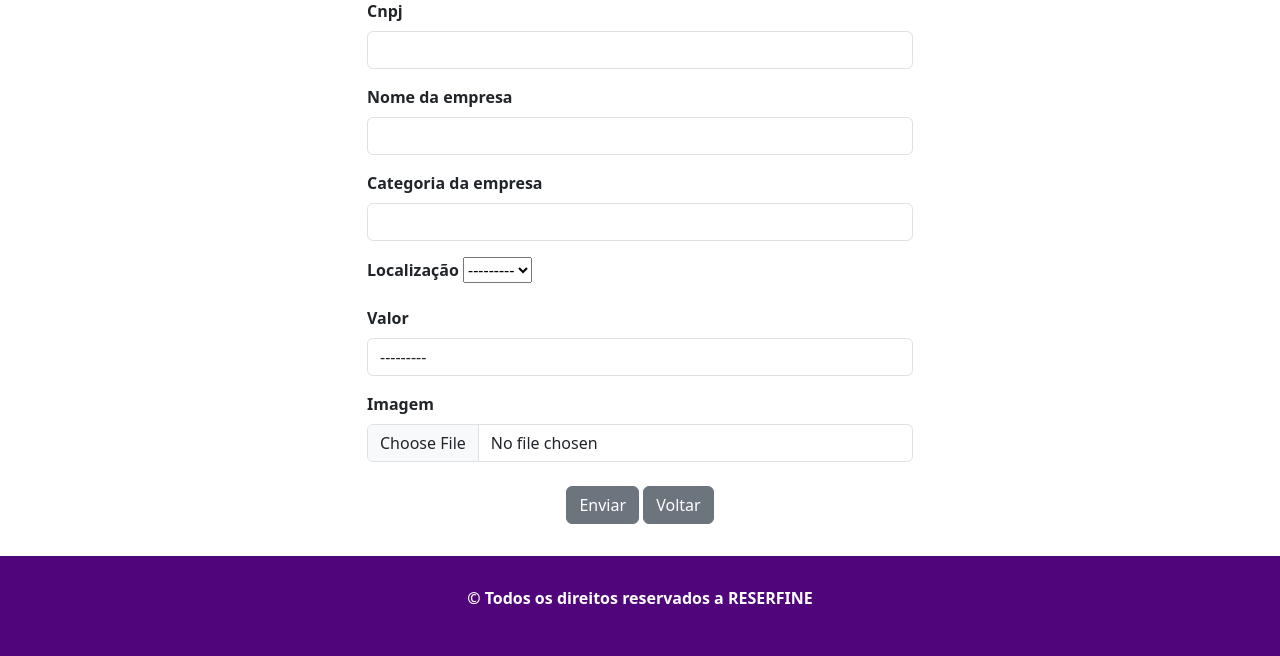
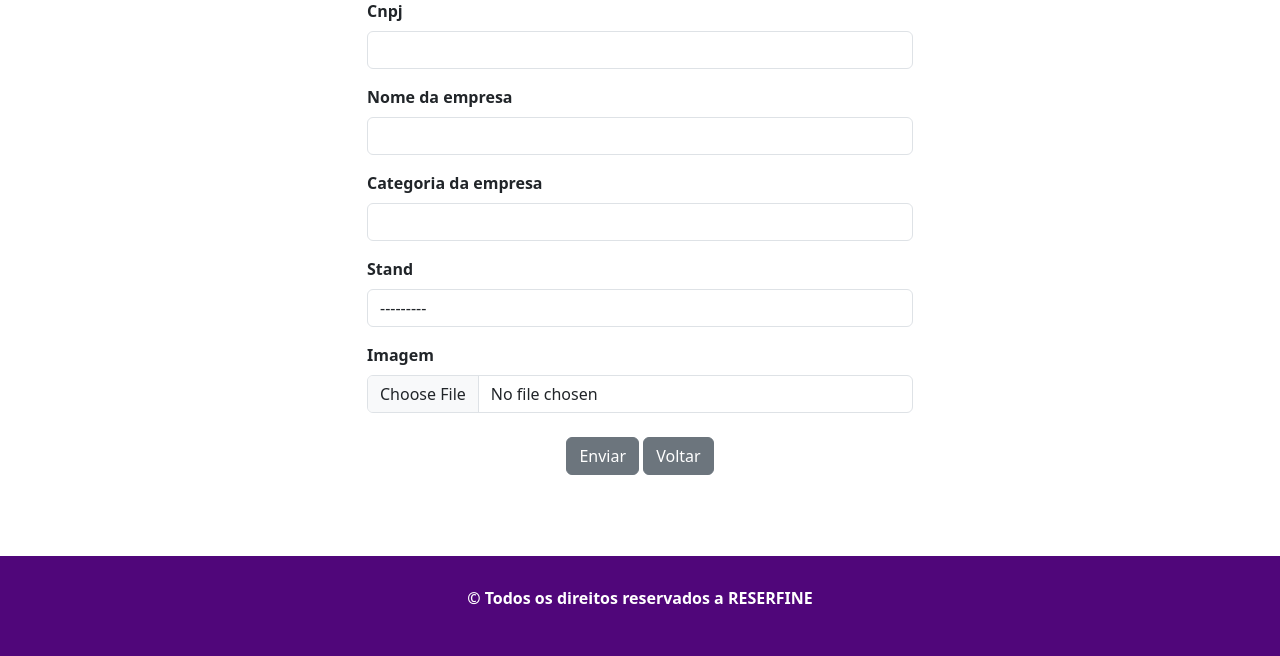
Before and after one commit to yaragc/ppi-atv01, a Django app: page /form/ in a window 1280 px wide. Shown: the part 144-800 px from the top of the page. Run offline with Django 4.2, Linux system fonts and the light colour scheme; data that the repository does not hold is empty.

Commit message:
atualizando

```diff
--- a/reservas/admin.py
+++ b/reservas/admin.py
@@ -3,7 +3,7 @@ from .models import Stand, Reserva
 
 @admin.register(Reserva)
 class ReservaAdmin (admin.ModelAdmin):
-    list_display = ('cnpj','nome_empresa','categoria_empresa','quitado','imagem','localizacao','valor')
+    list_display = ('cnpj','nome_empresa','categoria_empresa','quitado','imagem','stand')
 
 @admin.register(Stand)
 class StandAdmin (admin.ModelAdmin):
--- a/reservas/forms.py
+++ b/reservas/forms.py
@@ -11,8 +11,7 @@ class ReservaForm(ModelForm):
             'nome_empresa': forms.TextInput(attrs={'class': 'form-control'}),
             'categoria_empresa': forms.TextInput(attrs={'class': 'form-control'}),
             'imagem': forms.FileInput(attrs={'class': 'form-control'}),
-            'lacalizacao': forms.TextInput(attrs={'class':'form-control'}),
-            'valor': forms.Select(attrs={'class': 'form-control'}),
+            'stand': forms.Select(attrs={'class':'form-control'}),
         }
 
 class StandForm (ModelForm):
--- a/reservas/models.py
+++ b/reservas/models.py
@@ -5,10 +5,7 @@ class Stand(models.Model):
     valor = models.FloatField()
 
     def __str__(self):
-        return f"Localizacao: {self.localizacao}"
-
-    def __str__(self):
-        return f"valor: {self.valor}"
+        return self.localizacao
 
 class Reserva(models.Model):
     cnpj = models.CharField(max_length=30)
@@ -16,5 +13,4 @@ class Reserva(models.Model):
     categoria_empresa = models.CharField(max_length=100)
     quitado = models.BooleanField(default=False)
     imagem =models.FileField(default=False)
-    localizacao = models.ForeignKey(Stand, on_delete=models.CASCADE,  related_name='reservas_localizacao')
-    valor = models.ForeignKey(Stand, on_delete=models.CASCADE,  related_name='reservas_valor')
+    stand = models.ForeignKey(Stand, on_delete=models.CASCADE,  related_name='reservas_localizacao')
--- a/reservas/templates/reservas/form.html
+++ b/reservas/templates/reservas/form.html
@@ -34,14 +34,10 @@
               </div>
 
               <div class="mb-3">
-                <label for="exampleFormControlTextarea1" class="form-label"><strong>Localização</strong></label>
-                {{ form.localizacao }}
+                <label for="exampleFormControlTextarea1" class="form-label"><strong>Stand</strong></label>
+                {{ form.stand }}
               </div>
 
-              <div class="mb-3">
-                <label for="exampleFormControlTextarea1" class="form-label"><strong>Valor</strong></label>
-                {{ form.valor }}
-              </div>
 
               <div class="mb-3">
                 <label for="exampleFormControlTextarea1" class="form-label"><strong>Imagem</strong></label>
```
Also changed, not shown: media/frisco_logo.jpg (added), media/frisco_logo_CCBn9yt.jpg (added), media/frisco_logo_cY8kWY9.jpg (added), media/frisco_logo_jAKGzmT.jpg (added), media/frisco_logo_mr0XoDA.jpg (added), media/frisco_logo_tniZxgN.jpg (added), reservas/migrations/0002_rename_localizacao_reserva_stand_and_more.py (added).
